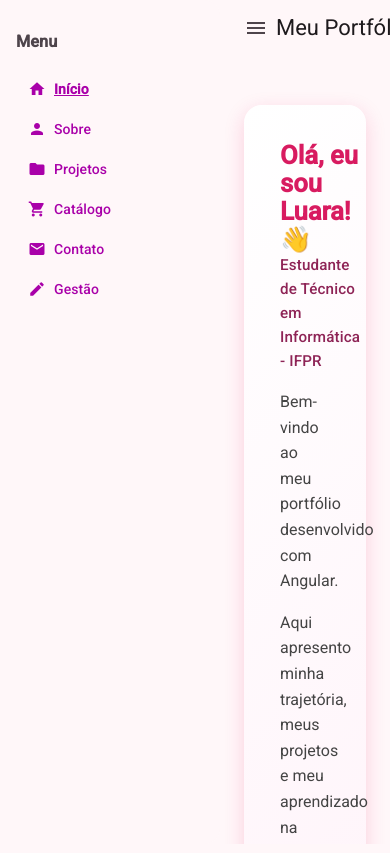
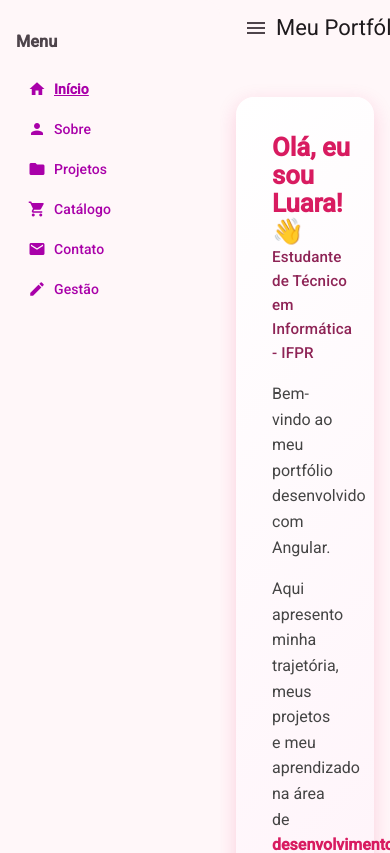
Before and after one commit to luara874/portfolio-angular, an Angular app in the folder portfolio-angular/: page / in a window 390 px wide. Shown: the top 853 px of the page. Built offline with nearby package versions, Linux system fonts and the light colour scheme.

Commit message:
Aula 19: melhora responsividade do portfolio

```diff
--- a/portfolio-angular/src/app/app.css
+++ b/portfolio-angular/src/app/app.css
@@ -1,5 +1,5 @@
 mat-sidenav-container {
-  height: 100vh;
+  min-height: 100vh;
 }
 
 mat-sidenav {
@@ -12,6 +12,16 @@ mat-sidenav a {
   justify-content: flex-start;
 }
 
+mat-sidenav-content {
+  min-width: 0;
+}
+
+main {
+  max-width: 100%;
+  box-sizing: border-box;
+  overflow-x: hidden;
+}
+
 .espacador {
   flex: 1 1 auto;
 }
@@ -20,3 +30,13 @@ mat-sidenav a {
   font-weight: bold;
   text-decoration: underline;
 }
+
+@media (max-width: 760px) {
+  mat-toolbar > a {
+    display: none;
+  }
+
+  main {
+    padding: 16px !important;
+  }
+}
```
